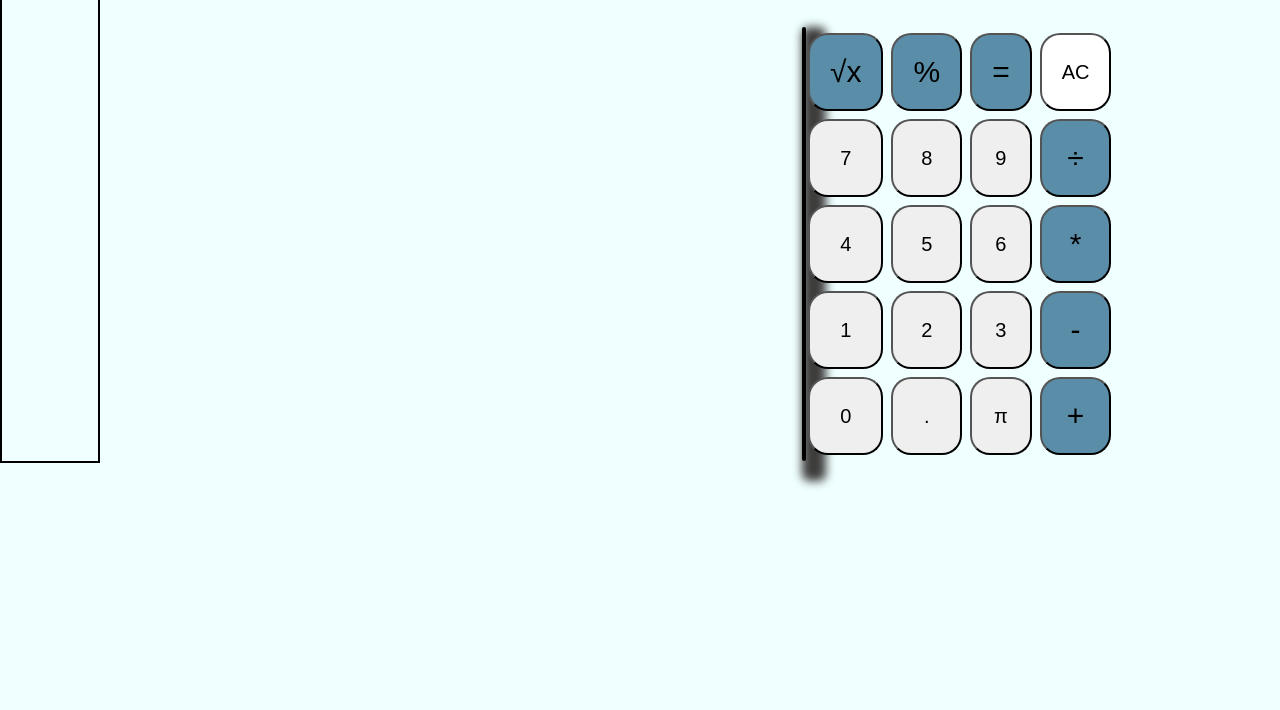
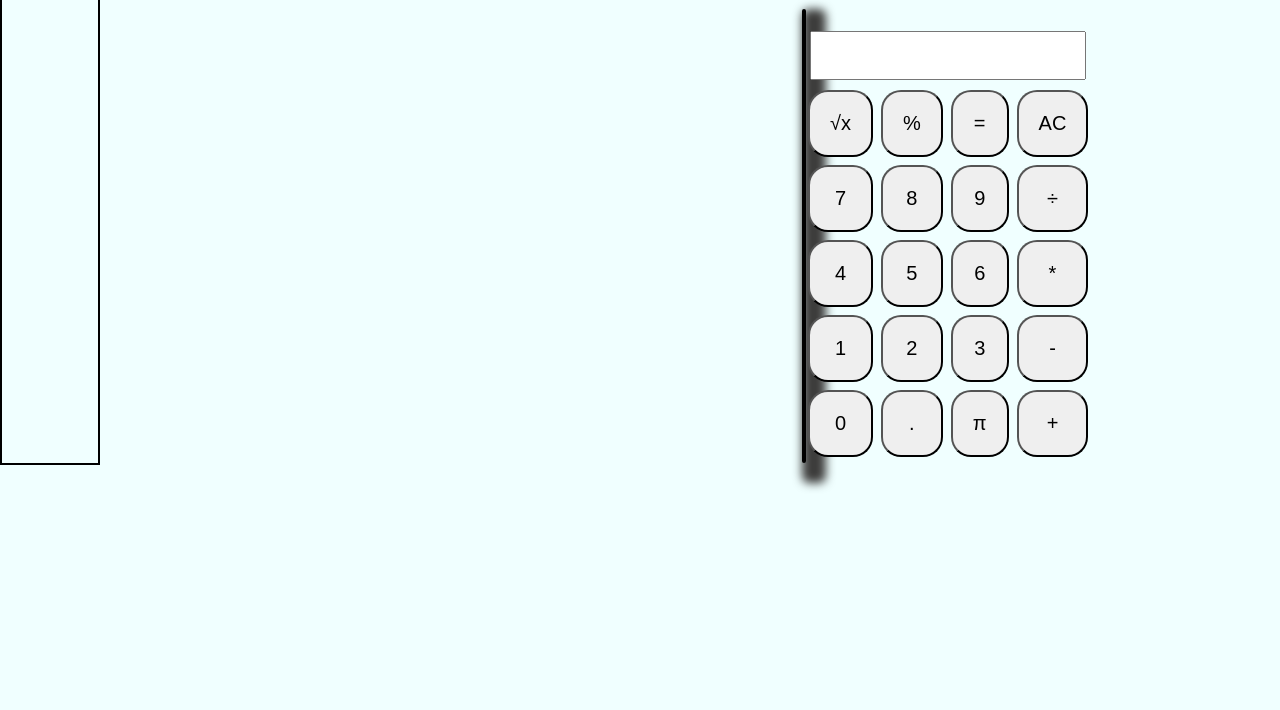
Before and after one commit to PraneethReddy15/Calculator, a plain HTML site: page index.html in a window 1280 px wide. Shown: the part 90-800 px from the top of the page. Drawn offline with Linux system fonts and the light colour scheme.

Commit message:
Update index.html

```diff
--- a/index.html
+++ b/index.html
@@ -8,36 +8,35 @@
 </head>
 <body>
     <header>
-        <h1 style="text-align: center; color:#b86d6d; margin-top: 30px;">CALCULATOR</h1>
+        <h1 style="text-align: center; color:#151212; margin-top: 30px;">CALCULATOR</h1>
     </header>
     <main>
         <div class="container">
-                     <p>slieihgiowg</p>
-            <div class="grid-container keys">
-                    <button class="op">&radic;x</button>
-                    <button class="op">&percnt;</button>
-                    <button class="op">=</button>
-                    <button class="ac">AC</button>
-                    <button class="num">7</button>
-                    <button class="num">8</button>
-                    <button class="num">9</button>
-                    <button class="op">&div;</button>
-                    <button class="num">4</button>
-                    <button class="num">5</button>
-                    <button class="num">6</button>
-                    <button class="op">*</button>
-                    <button class="num">1</button>
-                    <button class="num">2</button>
-                    <button class="num">3</button>
-                    <button class="op">-</button>
-                    <button class="num">0</button>
-                    <button class="num">.</button>
-                    <button class="num">&pi;</button>
-                    <button class="op">+</button>
+            <div class="grid-container">
+                <input type="text" class="grid-input">
+                    <button class="button">&radic;x</button>
+                    <button class="button">%</button>
+                    <button class="button">=</button>
+                    <button class="button">AC</button>
+                    <button class="button">7</button>
+                    <button class="button">8</button>
+                    <button class="button">9</button>
+                    <button class="button">&div;</button>
+                    <button class="button">4</button>
+                    <button class="button">5</button>
+                    <button class="button">6</button>
+                    <button class="button">*</button>
+                    <button class="button">1</button>
+                    <button class="button">2</button>
+                    <button class="button">3</button>
+                    <button class="button">-</button>
+                    <button class="button">0</button>
+                    <button class="button">.</button>
+                    <button class="button">&pi;</button>
+                    <button class="button">+</button>
             </div>
         </div>
     </main>
     <script src="./index.js"></script>
 </body>
 </html>
-<!-- grid-column: 1 / span 2; -->
```
